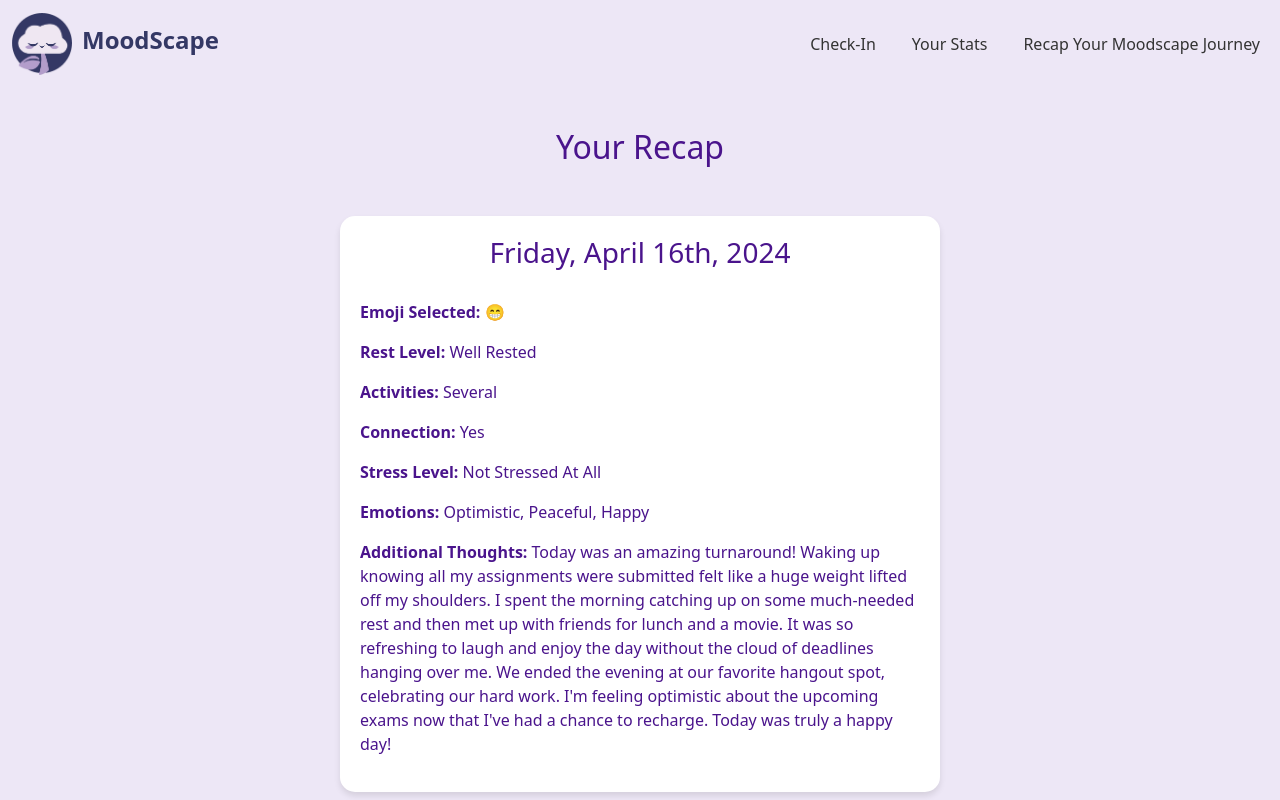
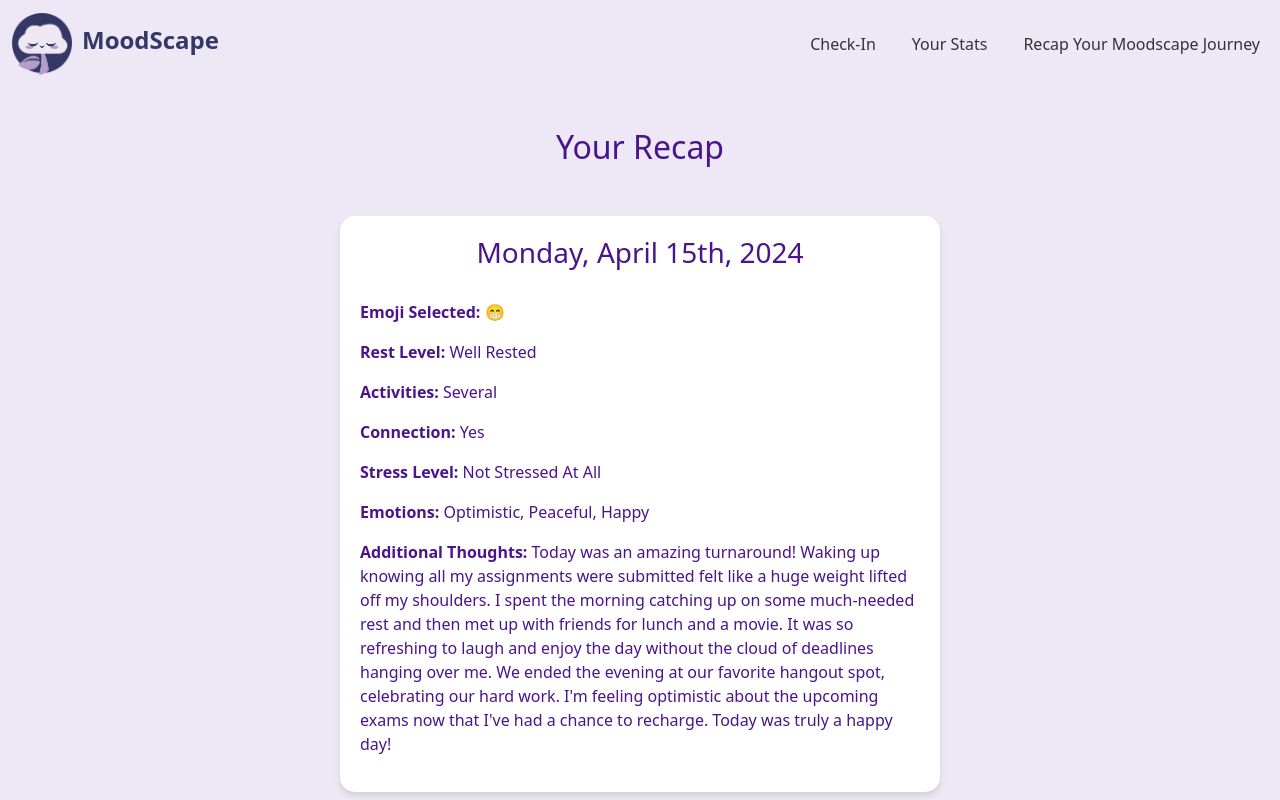
Before and after one commit to layanat/moodscape, a React (Create React App) app: page /recap in a window 1280 px wide. Shown: the top 800 px of the page. Built offline with nearby package versions, Linux system fonts and the light colour scheme.

Commit message:
fixed dates

```diff
--- a/src/pages/Recap.jsx
+++ b/src/pages/Recap.jsx
@@ -1,88 +1,96 @@
 import "../styling/recap.css";
-import React, { useState } from 'react';
+import React, { useState } from "react";
 
 const Recap = () => {
   const sampleData = [
     {
-      date: "Friday, April 16th, 2024",
+      date: "Monday, April 15th, 2024",
       selectedEmoji: "😁",
       restLevel: "Well Rested",
       activity: "Several",
       connection: "Yes",
       stress: "Not Stressed At All",
-      selectedOptions: ["Optimistic", "Peaceful", 'Happy'],
-      savedInput:  "Today was an amazing turnaround! Waking up knowing all my assignments were submitted felt like a huge weight lifted off my shoulders. I spent the morning catching up on some much-needed rest and then met up with friends for lunch and a movie. It was so refreshing to laugh and enjoy the day without the cloud of deadlines hanging over me. We ended the evening at our favorite hangout spot, celebrating our hard work. I'm feeling optimistic about the upcoming exams now that I've had a chance to recharge. Today was truly a happy day!"
+      selectedOptions: ["Optimistic", "Peaceful", "Happy"],
+      savedInput:
+        "Today was an amazing turnaround! Waking up knowing all my assignments were submitted felt like a huge weight lifted off my shoulders. I spent the morning catching up on some much-needed rest and then met up with friends for lunch and a movie. It was so refreshing to laugh and enjoy the day without the cloud of deadlines hanging over me. We ended the evening at our favorite hangout spot, celebrating our hard work. I'm feeling optimistic about the upcoming exams now that I've had a chance to recharge. Today was truly a happy day!",
     },
     {
-      date: "Wednesday, April 14th, 2024",
+      date: "Sunday, April 14th, 2024",
       selectedEmoji: "🤯",
       restLevel: "Tired",
       activity: "None",
       connection: "Yes",
       stress: "Extremely Stressed",
-      selectedOptions: ["Anxious", "Sad", 'Fearful'],
-      savedInput: "Today was just relentless. I woke up already dreading the day ahead because I knew I had three major assignments to submit by midnight. The pressure has been building up, and it feels like it's squeezing all the energy out of me. Despite a brief chat with a friend, which usually helps, I couldn’t shake off the anxiety. Each hour that passed made me more fearful that I wouldn’t finish in time. I managed to complete all the assignments, but at a cost to my mental peace and physical well-being. I’m sad that my days are reduced to ticking boxes and meeting deadlines. It’s just too much sometimes."
+      selectedOptions: ["Anxious", "Sad", "Fearful"],
+      savedInput:
+        "Today was just relentless. I woke up already dreading the day ahead because I knew I had three major assignments to submit by midnight. The pressure has been building up, and it feels like it's squeezing all the energy out of me. Despite a brief chat with a friend, which usually helps, I couldn’t shake off the anxiety. Each hour that passed made me more fearful that I wouldn’t finish in time. I managed to complete all the assignments, but at a cost to my mental peace and physical well-being. I’m sad that my days are reduced to ticking boxes and meeting deadlines. It’s just too much sometimes.",
     },
     {
-      date: "Tuesday, April 13th, 2024",
+      date: "Saturday, April 13th, 2024",
       selectedEmoji: "😊",
       restLevel: "Fine",
       activity: "A few",
       connection: "Yes",
       stress: "Moderately Stressed",
       selectedOptions: ["Content", "Calm"],
-      savedInput: "Today felt like a step in the right direction. I woke up on time and made it to the gym early in the morning, which really helped lift my spirits. After the gym, I attended a couple of classes, and although they were challenging, I felt that I was able to keep up and contribute to the discussions. It was nice to feel that sense of normalcy and engagement again. I had lunch with a friend, which was refreshing and gave me a much-needed break. Throughout the day, I managed to stay calm and content, despite some underlying stress about upcoming exams. Overall, it was a productive and peaceful day."
+      savedInput:
+        "Today felt like a step in the right direction. I woke up on time and made it to the gym early in the morning, which really helped lift my spirits. After the gym, I attended a couple of classes, and although they were challenging, I felt that I was able to keep up and contribute to the discussions. It was nice to feel that sense of normalcy and engagement again. I had lunch with a friend, which was refreshing and gave me a much-needed break. Throughout the day, I managed to stay calm and content, despite some underlying stress about upcoming exams. Overall, it was a productive and peaceful day.",
     },
     {
-      date: "Saturday, April 10th, 2024",
+      date: "Wednesday, April 10th, 2024",
       selectedEmoji: "😡",
       restLevel: "Tired",
       activity: "None",
       connection: "No",
       stress: "Extremely Stressed",
-      selectedOptions: ["Anxious", "Betrayed", 'Frustrated'],
-      savedInput: "Today was just too much. I felt like everything was going wrong right from the morning. I missed my alarm, was late for my online class, and it just set a bad tone for the rest of the day. No one seemed to understand or notice how off I felt. It's like I was invisible. This evening, I tried reaching out to a couple of friends, but everyone was busy. I felt betrayed in a way because I've always been there for them. I ended the day feeling anxious and frustrated, unable to shake off the anger. I need to find better ways to manage days like this."
+      selectedOptions: ["Anxious", "Betrayed", "Frustrated"],
+      savedInput:
+        "Today was just too much. I felt like everything was going wrong right from the morning. I missed my alarm, was late for my online class, and it just set a bad tone for the rest of the day. No one seemed to understand or notice how off I felt. It's like I was invisible. This evening, I tried reaching out to a couple of friends, but everyone was busy. I felt betrayed in a way because I've always been there for them. I ended the day feeling anxious and frustrated, unable to shake off the anger. I need to find better ways to manage days like this.",
     },
     {
-        "date": "Saturday, April 9th, 2024",
-        "selectedEmoji": "😁",
-        "restLevel": "Well Rested",
-        "activity": "Several",
-        "connection": "Yes",
-        "stress": "Not Stressed At All",
-        "selectedOptions": ["Happy", "Excited", "Optimistic"],
-        "savedInput": "Today was fantastic! I spent the day engaging in activities I love, felt connected with my friends, and overall, I haven't felt this optimistic in a long time. It’s refreshing to have such a joyful, stress-free day."
+      date: "Tuesday, April 9th, 2024",
+      selectedEmoji: "😁",
+      restLevel: "Well Rested",
+      activity: "Several",
+      connection: "Yes",
+      stress: "Not Stressed At All",
+      selectedOptions: ["Happy", "Excited", "Optimistic"],
+      savedInput:
+        "Today was fantastic! I spent the day engaging in activities I love, felt connected with my friends, and overall, I haven't felt this optimistic in a long time. It’s refreshing to have such a joyful, stress-free day.",
     },
     {
-        "date": "Saturday, April 7th, 2024",
-        "selectedEmoji": "🤯",
-        "restLevel": "Tired",
-        "activity": "None",
-        "connection": "No",
-        "stress": "Extremely Stressed",
-        "selectedOptions": ["Anxious", "Overwhelmed", "Confused"],
-        "savedInput": "Today was overwhelming. I felt swamped with responsibilities, unable to even start any enjoyable activities. The stress levels were through the roof, and without any connection or support, I felt lost and anxious. Honestly, living alone can get so tough at times. You are swamped with work to do, have no family support. Its just so difficult."
+      date: "Sunday, April 7th, 2024",
+      selectedEmoji: "🤯",
+      restLevel: "Tired",
+      activity: "None",
+      connection: "No",
+      stress: "Extremely Stressed",
+      selectedOptions: ["Anxious", "Overwhelmed", "Confused"],
+      savedInput:
+        "Today was overwhelming. I felt swamped with responsibilities, unable to even start any enjoyable activities. The stress levels were through the roof, and without any connection or support, I felt lost and anxious. Honestly, living alone can get so tough at times. You are swamped with work to do, have no family support. Its just so difficult.",
     },
     {
-        "date": "Saturday, April 3rd, 2024",
-        "selectedEmoji": "😁",
-        "restLevel": "Fine",
-        "activity": "Several",
-        "connection": "Yes",
-        "stress": "Not Stressed At All",
-        "selectedOptions": ["Happy", "Calm", "Relieved"],
-        "savedInput": "Another great day! I managed to get involved in multiple fun activities, felt very connected with my peers, and the day just flowed smoothly. There was no stress, just laughter and good times."
+      date: "Wednesday, April 3rd, 2024",
+      selectedEmoji: "😁",
+      restLevel: "Fine",
+      activity: "Several",
+      connection: "Yes",
+      stress: "Not Stressed At All",
+      selectedOptions: ["Happy", "Calm", "Relieved"],
+      savedInput:
+        "Another great day! I managed to get involved in multiple fun activities, felt very connected with my peers, and the day just flowed smoothly. There was no stress, just laughter and good times.",
     },
     {
-        "date": "Saturday, April 1st, 2024",
-        "selectedEmoji": "🥳",
-        "restLevel": "Fine",
-        "activity": "Several",
-        "connection": "Yes",
-        "stress": "Not Stressed At All",
-        "selectedOptions": ["Excited", "Happy", "Zenned"],
-        "savedInput": "Today was Maryams birthday! I have been so excited for this ever since last week. I woke up thinking about the party later tonight. I started the day feeling happy and excited. I went to class and was pretty focused, knowing it will all pay off tonight. Later on when I was with friends, I felt amazing. I want to start hanging out with them more soon."
-      }
+      date: "Monday, April 1st, 2024",
+      selectedEmoji: "🥳",
+      restLevel: "Fine",
+      activity: "Several",
+      connection: "Yes",
+      stress: "Not Stressed At All",
+      selectedOptions: ["Excited", "Happy", "Zenned"],
+      savedInput:
+        "Today was Maryams birthday! I have been so excited for this ever since last week. I woke up thinking about the party later tonight. I started the day feeling happy and excited. I went to class and was pretty focused, knowing it will all pay off tonight. Later on when I was with friends, I felt amazing. I want to start hanging out with them more soon.",
+    },
   ];
 
   const [currentPage, setCurrentPage] = useState(1);
@@ -109,20 +117,38 @@ const Recap = () => {
       {currentEntries.map((entry, index) => (
         <div key={index} className="summary-section">
           <h3>{entry.date}</h3>
-          <p><strong>Emoji Selected:</strong> {entry.selectedEmoji}</p>
-          <p><strong>Rest Level:</strong> {entry.restLevel}</p>
-          <p><strong>Activities:</strong> {entry.activity}</p>
-          <p><strong>Connection:</strong> {entry.connection}</p>
-          <p><strong>Stress Level:</strong> {entry.stress}</p>
-          <p><strong>Emotions:</strong> {entry.selectedOptions.join(', ')}</p>
-          <p><strong>Additional Thoughts:</strong> {entry.savedInput}</p>
+          <p>
+            <strong>Emoji Selected:</strong> {entry.selectedEmoji}
+          </p>
+          <p>
+            <strong>Rest Level:</strong> {entry.restLevel}
+          </p>
+          <p>
+            <strong>Activities:</strong> {entry.activity}
+          </p>
+          <p>
+            <strong>Connection:</strong> {entry.connection}
+          </p>
+          <p>
+            <strong>Stress Level:</strong> {entry.stress}
+          </p>
+          <p>
+            <strong>Emotions:</strong> {entry.selectedOptions.join(", ")}
+          </p>
+          <p>
+            <strong>Additional Thoughts:</strong> {entry.savedInput}
+          </p>
         </div>
       ))}
       <nav>
-        <ul className='pagination'>
-          {pageNumbers.map(number => (
-            <li key={number} className='page-item'>
-              <a onClick={() => paginate(number)} href="#" className='page-link'>
+        <ul className="pagination">
+          {pageNumbers.map((number) => (
+            <li key={number} className="page-item">
+              <a
+                onClick={() => paginate(number)}
+                href="#"
+                className="page-link"
+              >
                 {number}
               </a>
             </li>
```
Lines whose indentation alone changed are shown as unchanged.
